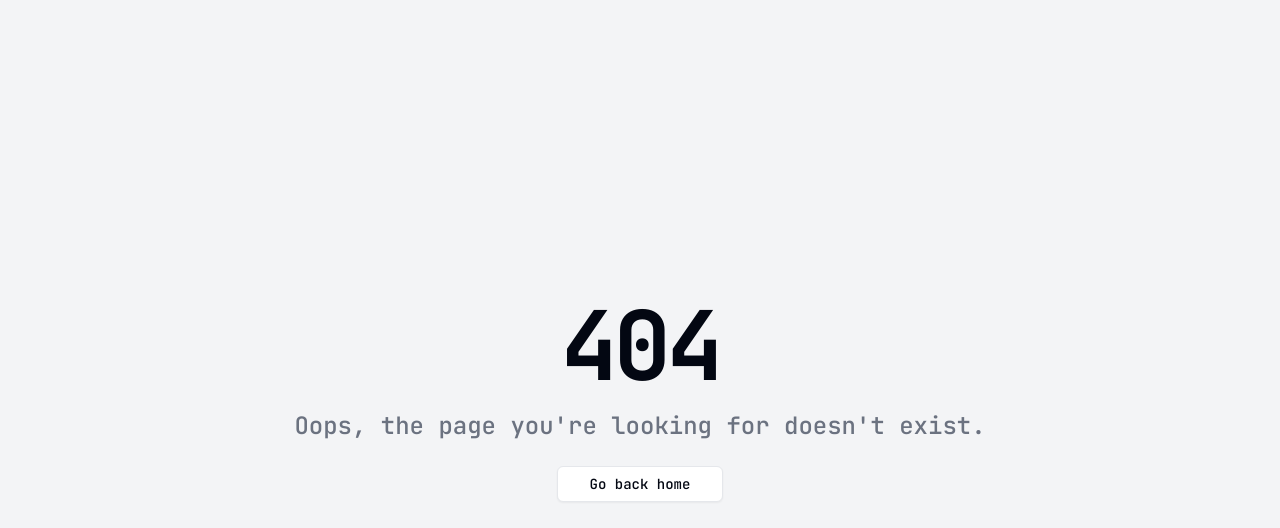
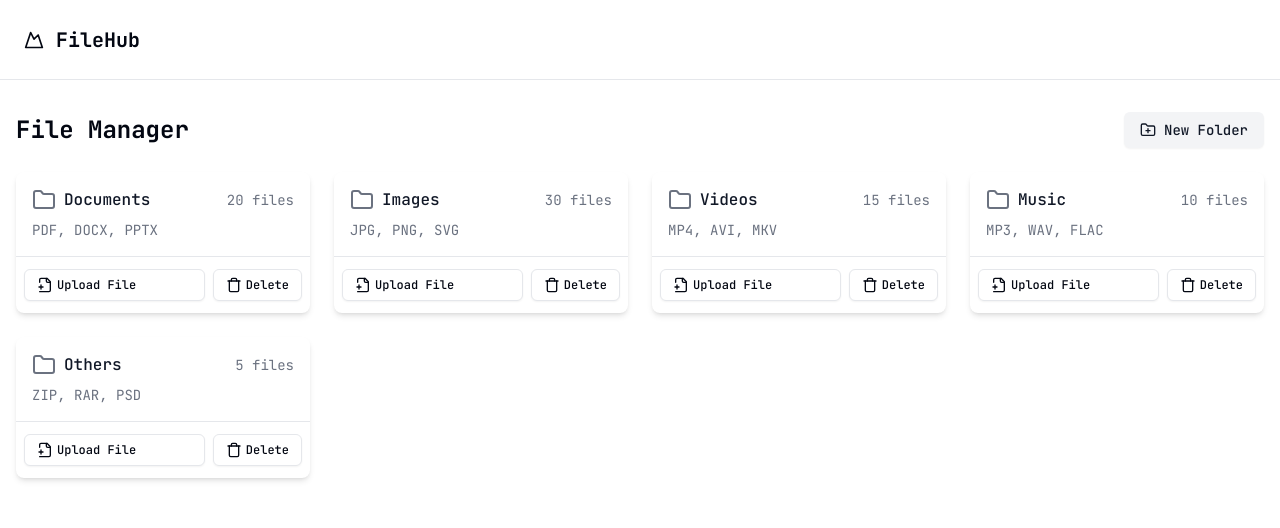
Before and after one commit to FavioMagallanes/File-Hub, a React (Vite) app: page /files-manager in a window 1280 px wide. Before the commit this address had no page. Shown: the top 528 px of the page. Built offline with nearby package versions, Linux system fonts and the light colour scheme.

Commit message:
add section for folder management

```diff
--- a/src/components/files/files-card.tsx
+++ b/src/components/files/files-card/files-card.tsx
@@ -1,6 +1,6 @@
 import { FC } from "react";
-import { Button } from "../ui/button";
-import Icon from "../icon/icon";
+import { Button } from "../../ui/button";
+import Icon from "../../icon/icon";
 
 export const FilesCard: FC = () => {
   return (
--- /dev/null
+++ b/src/components/files/files-folder-card/files-folder-card.tsx
@@ -0,0 +1,62 @@
+import { FC } from "react";
+import { FilesUploadForm } from "../files-upload-form/files-upload-form";
+import { Dialog, DialogContent, DialogTrigger } from "../../ui/dialog";
+import { Button } from "../../ui/button";
+
+import Icon from "../../icon/icon";
+import { Link } from "react-router-dom";
+
+interface FilesFolderCardProps {
+  name: string;
+  filesCount: number;
+  filesTypes: string;
+}
+
+export const FilesFolderCard: FC<FilesFolderCardProps> = ({
+  name,
+  filesCount,
+  filesTypes,
+}) => {
+  return (
+    <div className="bg-white dark:bg-gray-950 rounded-lg shadow-md overflow-hidden">
+      <Link to="/files">
+        <div className="p-4">
+          <div className="flex items-center justify-between mb-2">
+            <div className="flex items-center">
+              <Icon
+                name="Folder"
+                className="w-6 h-6 mr-2 text-gray-500 dark:text-gray-400"
+              />
+              <p className="font-medium text-gray-900 dark:text-gray-50 hover:underline">
+                {name}
+              </p>
+            </div>
+            <span className="text-sm text-gray-500 dark:text-gray-400">
+              {filesCount} files
+            </span>
+          </div>
+          <p className="text-sm text-gray-500 dark:text-gray-400">
+            {filesTypes}
+          </p>
+        </div>
+      </Link>
+      <div className="border-t border-gray-200 dark:border-gray-800 px-2 py-3 flex gap-2">
+        <Dialog>
+          <DialogTrigger asChild>
+            <Button className="w-full justify-start" size="sm" variant="outline">
+              <Icon name="FilePlus2" className="w-4 h-4 mr-1" />
+              Upload File{" "}
+            </Button>
+          </DialogTrigger>
+          <DialogContent className="sm:max-w-[425px]">
+            <FilesUploadForm />
+          </DialogContent>
+        </Dialog>
+        <Button className="ml-auto" size="sm" variant="outline">
+          <Icon name="Trash" className="w-4 h-4 mr-1" />
+          Delete
+        </Button>
+      </div>
+    </div>
+  );
+};
--- /dev/null
+++ b/src/components/files/files-folder-list/files-folder-list.tsx
@@ -0,0 +1,58 @@
+import { FC } from "react";
+import { Button } from "../../ui/button";
+import { FilesFolderCard } from "../files-folder-card/files-folder-card";
+import Icon from "../../icon/icon";
+
+export const FilesFolderList: FC = () => {
+  const FOLDERS = [
+    {
+      name: "Documents",
+      filesCount: 20,
+      filesTypes: "PDF, DOCX, PPTX",
+    },
+    {
+      name: "Images",
+      filesCount: 30,
+      filesTypes: "JPG, PNG, SVG",
+    },
+    {
+      name: "Videos",
+      filesCount: 15,
+      filesTypes: "MP4, AVI, MKV",
+    },
+    {
+      name: "Music",
+      filesCount: 10,
+      filesTypes: "MP3, WAV, FLAC",
+    },
+    {
+      name: "Others",
+      filesCount: 5,
+      filesTypes: "ZIP, RAR, PSD",
+    }
+  ];
+
+  return (
+    <div key="1" className="container mx-auto px-4 py-8">
+      <div className="flex items-center justify-between mb-6">
+        <h1 className="text-2xl font-bold">File Manager</h1>
+        <div className="flex items-center space-x-2">
+          <Button variant="secondary">
+            <Icon name="FolderPlus" className="w-4 h-4 mr-2" />
+            New Folder
+          </Button>
+        </div>
+      </div>
+      <div className="grid grid-cols-1 sm:grid-cols-2 md:grid-cols-3 lg:grid-cols-4 gap-6">
+        {FOLDERS.map(folder => (
+          <FilesFolderCard
+            key={folder.name}
+            name={folder.name}
+            filesCount={folder.filesCount}
+            filesTypes={folder.filesTypes}
+          />
+        ))}
+      </div>
+    </div>
+  );
+};
--- a/src/components/files/files-list.tsx
+++ /dev/null
@@ -1,31 +0,0 @@
-import { FC } from "react";
-import { Button } from "../ui/button";
-import { FilesCard } from "./files-card";
-import { FilesUploadForm } from "./files-upload-form";
-import { Dialog, DialogContent, DialogTrigger } from "../ui/dialog";
-
-import Icon from "../icon/icon";
-
-export const FilesList: FC = () => {
-  return (
-    <div className="container mx-auto px-4 py-8">
-      <div className="flex items-center justify-between mb-6">
-        <h1 className="text-2xl font-bold">File Manager</h1>
-        <Dialog>
-          <DialogTrigger asChild>
-            <Button variant="outline">
-              <Icon name="Upload" className="w-4 h-4 mr-1" />
-              Upload File{" "}
-            </Button>
-          </DialogTrigger>
-          <DialogContent className="sm:max-w-[425px]">
-            <FilesUploadForm />
-          </DialogContent>
-        </Dialog>
-      </div>
-      <div className="grid grid-cols-1 sm:grid-cols-2 md:grid-cols-3 lg:grid-cols-4 gap-6">
-        <FilesCard />
-      </div>
-    </div>
-  );
-};
--- /dev/null
+++ b/src/components/files/files-list/files-list.tsx
@@ -0,0 +1,12 @@
+import { FC } from "react";
+import { FilesCard } from "../files-card/files-card";
+
+export const FilesList: FC = () => {
+  return (
+    <div className="container mx-auto px-4 py-8">
+      <div className="grid grid-cols-1 sm:grid-cols-2 md:grid-cols-3 lg:grid-cols-4 gap-6">
+        <FilesCard />
+      </div>
+    </div>
+  );
+};
--- a/src/components/layout/header/header.tsx
+++ b/src/components/layout/header/header.tsx
@@ -6,15 +6,18 @@ import Icon from "../../icon/icon";
 
 export const Header: FC = () => {
   const location = useLocation();
+  const isLoginPage = location.pathname === "/";
+  const isFilesPage = location.pathname === "/files";
 
-  const isLoginPage =
-    location.pathname === "/login" || location.pathname === "/files" || location.pathname === "/register";
-
-  const renderLoginButton = !isLoginPage && (
+  const renderButton = isLoginPage ? (
     <Link to="/login">
       <Button variant="outline">Sign in</Button>
     </Link>
-  );
+  ) : isFilesPage ? (
+    <Link to="/files-manager">
+      <Button variant="outline">Go Back</Button>
+    </Link>
+  ) : null;
 
   return (
     <header className="flex h-20 w-full shrink-0 items-center px-4 md:px-6 border-b border-gray-200 dark:border-gray-800">
@@ -24,7 +27,7 @@ export const Header: FC = () => {
           <p className="text-xl font-bold">FileHub</p>
         </div>
       </Link>
-      <div className="ml-auto flex gap-2">{renderLoginButton}</div>
+      <div className="ml-auto flex gap-2">{renderButton}</div>
     </header>
   );
 };
--- a/src/main.tsx
+++ b/src/main.tsx
@@ -4,12 +4,12 @@ import App from "./App.tsx";
 import { createBrowserRouter, RouterProvider } from "react-router-dom";
 import { NotFoundPage } from "./pages/not-found-page/not-found-page.tsx";
 import { LoginPage } from "./pages/login-page/login-page.tsx";
-import { FilesPage } from "./pages/files-page/files-page.tsx";
+import { FilesFoldersPage } from "./pages/files-folders-page/files-page.tsx";
+import { FilesListPage } from "./pages/files-list-page/files-list-page.tsx";
 import { Layout } from "./components/layout/layout.tsx";
-
-import "./index.css";
 import { ProtectedRoute } from "./components/protected-route/protected-route.tsx";
 import { RegisterPage } from "./pages/register-page/register-page.tsx";
+import "./index.css";
 
 const router = createBrowserRouter([
   {
@@ -34,11 +34,21 @@ const router = createBrowserRouter([
     ),
   },
   {
+    path: "/files-manager",
+    element: (
+      <Layout>
+        <ProtectedRoute>
+          <FilesFoldersPage />
+        </ProtectedRoute>
+      </Layout>
+    ),
+  },
+  {
     path: "/files",
     element: (
       <Layout>
         <ProtectedRoute>
-          <FilesPage />
+          <FilesListPage />
         </ProtectedRoute>
       </Layout>
     ),
--- /dev/null
+++ b/src/pages/files-folders-page/files-page.tsx
@@ -0,0 +1,4 @@
+import { FC } from "react";
+import { FilesFolderList } from "../../components/files/files-folder-list/files-folder-list";
+
+export const FilesFoldersPage: FC = () => <FilesFolderList />;
--- /dev/null
+++ b/src/pages/files-list-page/files-list-page.tsx
@@ -0,0 +1,4 @@
+import { FC } from "react";
+import { FilesList } from "../../components/files/files-list/files-list";
+
+export const FilesListPage: FC = () => <FilesList />;
--- a/src/pages/files-page/files-page.tsx
+++ /dev/null
@@ -1,4 +0,0 @@
-import { FC } from "react";
-import { FilesList } from "../../components/files/files-list";
-
-export const FilesPage: FC = () => <FilesList />;
```
Also changed, not shown: src/components/files/files-upload-form/files-upload-form.tsx (renamed from src/components/files/files-upload-form.tsx, +4 -4 lines).
